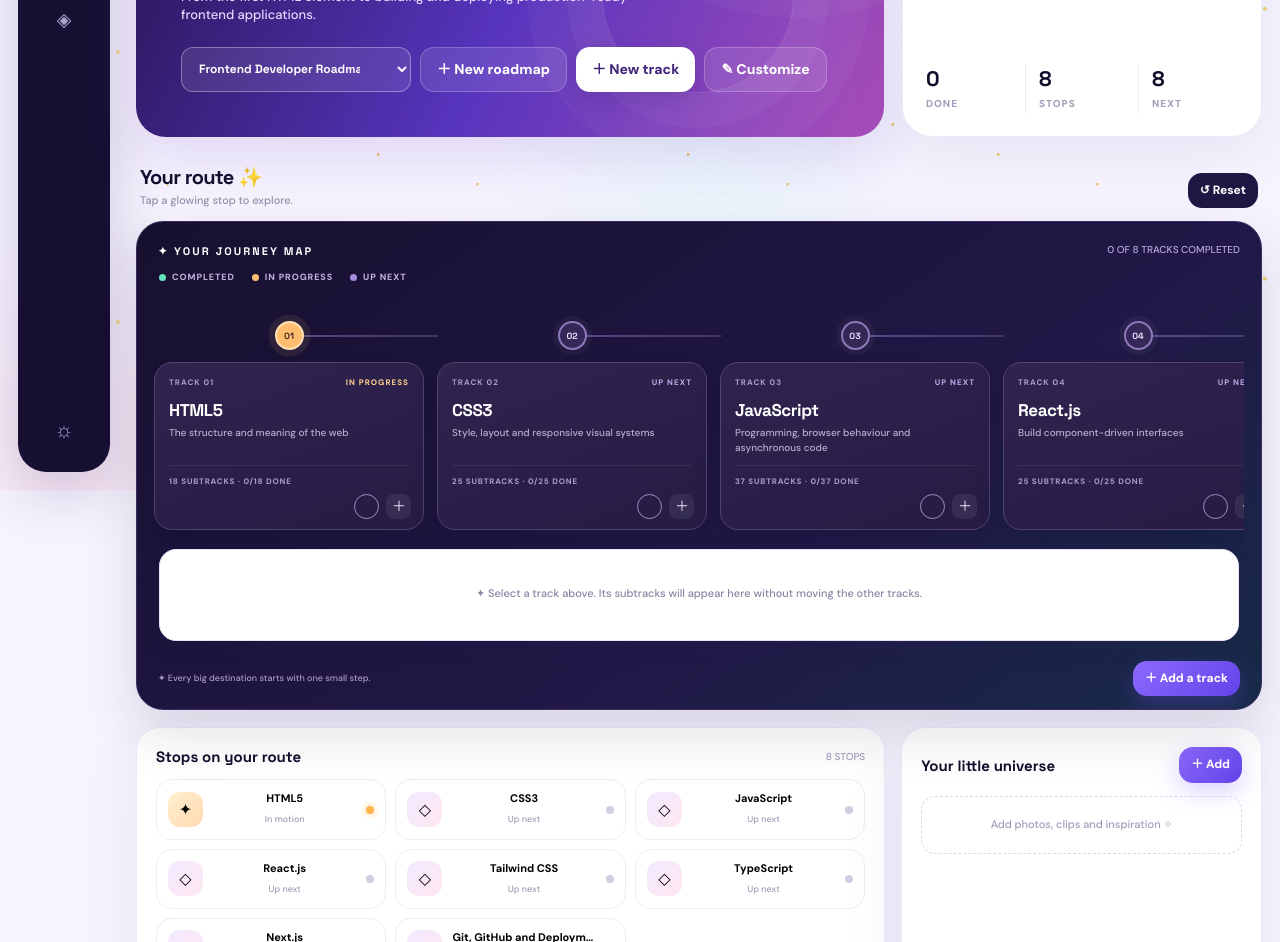
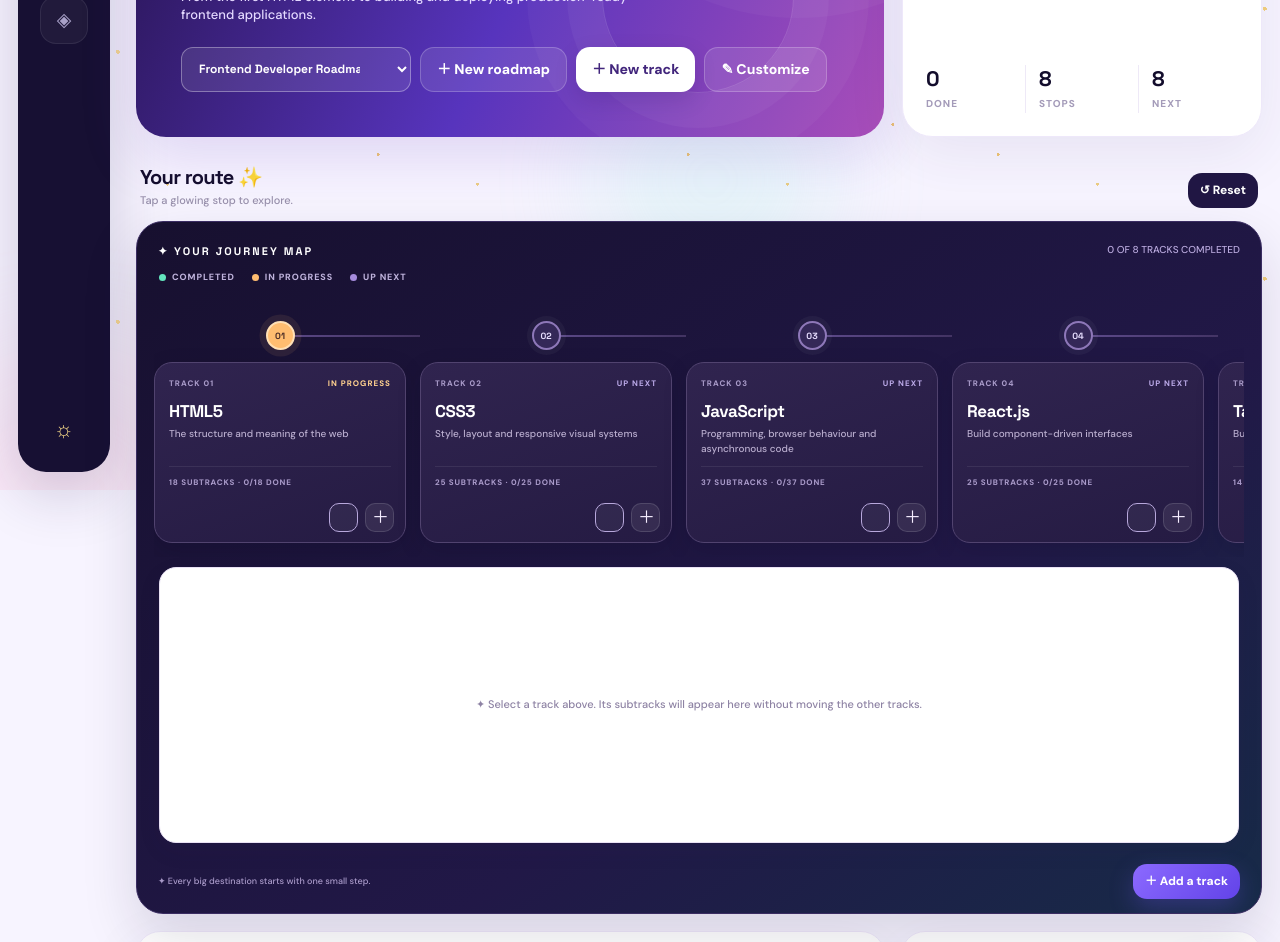
Before and after one commit to himanshuyt/PORTFOLIO-1, a plain HTML site: page journey-studio/index.html in a window 1280 px wide. Shown: the part 310-1252 px from the top of the page. Drawn offline with Linux system fonts and the light colour scheme.

Commit message:
Fix Trackline scrolling, isolate subtracks, align controls and reduce animation cost

```diff
--- a/journey-studio/index.html
+++ b/journey-studio/index.html
@@ -98,6 +98,78 @@ body:not(.dark-mode) .subpanel-body .inline-add input{background:#fff;color:#302
 body:not(.dark-mode) .starfield{opacity:.38;background-image:radial-gradient(2px 2px at 8% 18%,#f3bd36 99%,transparent),radial-gradient(1.5px 1.5px at 22% 72%,#e9a927 99%,transparent),radial-gradient(2px 2px at 38% 34%,#ffd45a 99%,transparent),radial-gradient(1.5px 1.5px at 54% 83%,#e8b83d 99%,transparent),radial-gradient(2px 2px at 72% 22%,#f3bd36 99%,transparent),radial-gradient(1.5px 1.5px at 88% 61%,#e9a927 99%,transparent)}
 @media(max-width:900px){.route-track{height:235px}.subpanel-body .inline-list{grid-template-columns:1fr 1fr}}
 @media(max-width:620px){.route-track{height:218px;max-height:none!important;min-height:0!important;overflow-x:auto!important;overflow-y:hidden!important}.map-stop{flex-basis:240px}.subtrack-panel{max-height:270px;margin:4px 2px 10px;padding:10px}.subpanel-body .inline-list{grid-template-columns:1fr}.subpanel-head b{font-size:12px}}
+
+/* FINAL LAYOUT PASS — independent subtrack drawer, predictable page scrolling */
+html{scroll-behavior:auto!important}
+body{overflow-y:auto!important;overscroll-behavior-y:auto!important}
+.app,.main{min-height:0!important;overflow:visible!important}
+.route-track{
+ display:flex!important;flex-flow:row nowrap!important;align-items:stretch!important;
+ height:258px!important;min-height:258px!important;max-height:258px!important;
+ overflow-x:auto!important;overflow-y:hidden!important;
+ overscroll-behavior-x:contain!important;overscroll-behavior-y:auto!important;
+ touch-action:pan-x pan-y!important;scrollbar-width:thin;
+ padding:22px 8px 14px!important;gap:14px!important;
+}
+.map-stop{flex:0 0 252px!important;height:100%!important;min-height:0!important;align-self:stretch!important}
+.stop-card{position:relative!important;height:100%!important;min-height:0!important;display:block!important;overflow:hidden!important}
+.stop-main{display:block!important;width:100%!important;height:100%!important;min-height:0!important;padding:15px 14px 54px!important;text-align:left!important}
+.stop-bottom{margin-top:10px!important}
+.track-actions{
+ position:absolute!important;right:11px!important;bottom:10px!important;
+ display:flex!important;flex-direction:row!important;align-items:center!important;
+ justify-content:flex-end!important;gap:7px!important;padding:0!important;
+ width:auto!important;height:30px!important;z-index:5!important;
+}
+.track-done-btn,.expand-mark{
+ position:static!important;display:grid!important;place-items:center!important;
+ width:29px!important;height:29px!important;min-width:29px!important;
+ border-radius:10px!important;flex:none!important;margin:0!important;
+}
+.track-done-btn{border:1.5px solid #b8a8dc!important;background:#ffffff0c!important;color:transparent!important}
+.track-done-btn:before{width:9px!important;height:5px!important;border-left:2px solid currentColor!important;border-bottom:2px solid currentColor!important}
+.track-done-btn.is-done{background:#5be0b5!important;border-color:#5be0b5!important;color:#123b35!important;box-shadow:0 0 0 3px #5be0b526!important}
+.expand-mark{border:1px solid #ffffff20!important;background:#ffffff13!important;color:#f5edff!important;font-size:17px!important}
+.subtrack-panel{
+ height:276px!important;min-height:276px!important;max-height:276px!important;
+ display:flex!important;flex-direction:column!important;overflow:hidden!important;
+ margin:10px 5px 12px!important;padding:13px 15px!important;
+ contain:layout paint!important;
+}
+.subpanel-head{flex:0 0 auto!important}
+.subpanel-body{flex:1 1 auto!important;min-height:0!important;max-height:none!important;overflow-y:auto!important;overflow-x:hidden!important;overscroll-behavior:contain!important}
+.subpanel-body .inline-list{grid-template-columns:repeat(2,minmax(0,1fr))!important}
+.subpanel-empty{flex:1!important;min-height:0!important}
+.route-foot{min-height:45px!important}
+.route-track::-webkit-scrollbar{height:7px;width:0!important}
+.route-track::-webkit-scrollbar:vertical{display:none!important}
+.route-track::-webkit-scrollbar-thumb{background:#78659e;border-radius:99px}
+.track-actions button{transform:none!important}
+.track-actions button:hover{filter:brightness(1.18)}
+/* Scroll the page normally while the pointer is over the roadmap; only horizontal gestures move tracks. */
+.route-track{overscroll-behavior: auto!important}
+@media(max-width:900px){
+ .route-track{height:250px!important;min-height:250px!important;max-height:250px!important}
+ .subtrack-panel{height:258px!important;min-height:258px!important;max-height:258px!important}
+ .subpanel-body .inline-list{grid-template-columns:1fr!important}
+}
+@media(max-width:620px){
+ .route-track{height:230px!important;min-height:230px!important;max-height:230px!important;padding:16px 5px 12px!important}
+ .map-stop{flex-basis:236px!important}
+ .subtrack-panel{height:270px!important;min-height:270px!important;max-height:270px!important;margin:8px 2px 10px!important;padding:10px!important}
+ .subpanel-body .inline-list{grid-template-columns:1fr!important}
+ .track-actions{right:9px!important;bottom:8px!important}
+}
+/* Keep the page light on the GPU: static star dots with a gentle opacity twinkle. */
+.starfield{background-position:0 0!important;animation:starTwinkle 5s ease-in-out infinite alternate!important;will-change:opacity!important}
+body:not(.dark-mode) .starfield{background-position:0 0!important;animation:starTwinkle 5.5s ease-in-out infinite alternate!important}
+.blob{filter:blur(48px)!important;will-change:opacity!important}
+.brandmark{background:linear-gradient(135deg,#ff76bf,#9b78ff 58%,#54d9ff)!important;color:#20133c!important;box-shadow:0 10px 28px #9d65f04a!important}
+.navicon{background:#ffffff0b!important;border:1px solid #ffffff14!important;transition:background .18s,border-color .18s,transform .18s!important}
+.navicon.active{background:linear-gradient(135deg,#8255ff,#b05de0)!important;color:white!important;border-color:#c7a5ff!important;box-shadow:0 8px 22px #8955ff45!important}
+.avatar{background:linear-gradient(135deg,#ffbd69,#ff6fb1 55%,#9b7aff)!important;box-shadow:0 6px 18px #9b65ef38!important}
+.railbottom{color:#ffe08a!important;font-size:22px!important}
+body.dark-mode .railbottom{color:#e9e2ff!important}
 </style>
 </head>
 <body>
```
